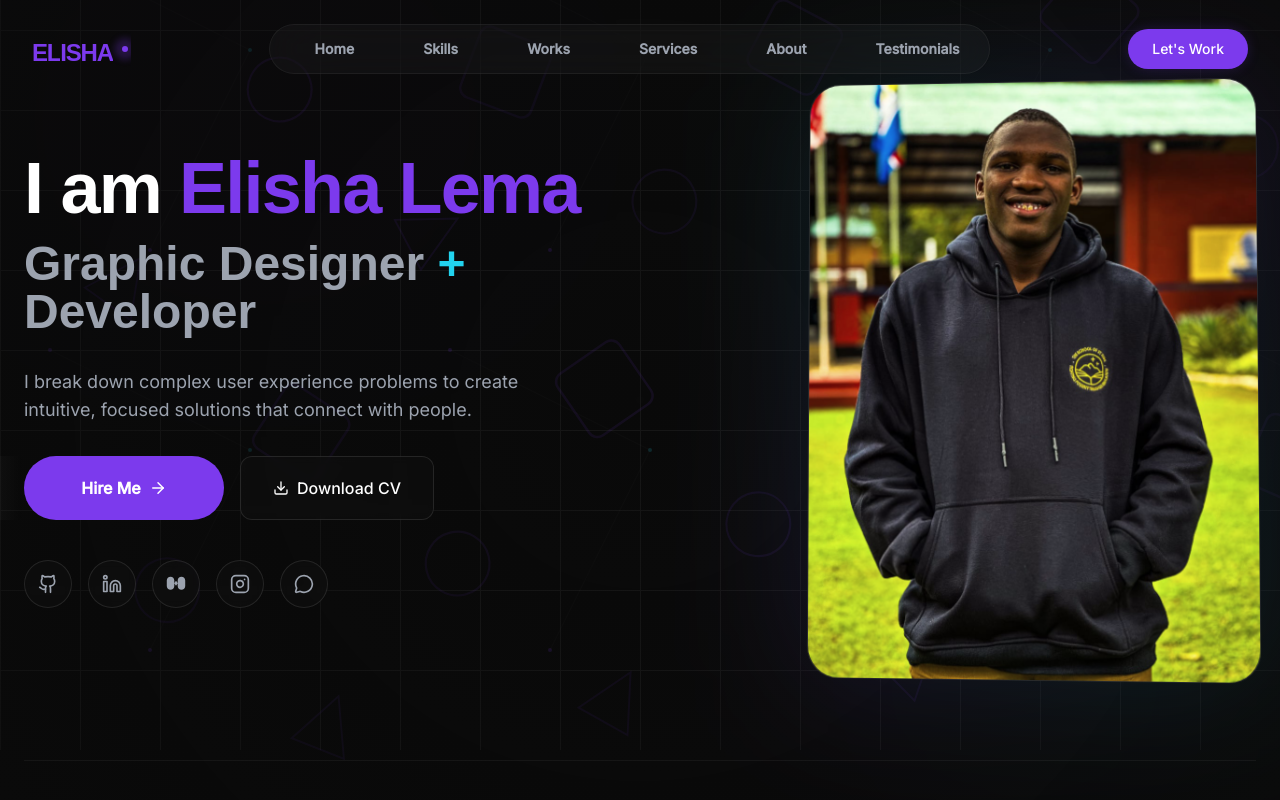
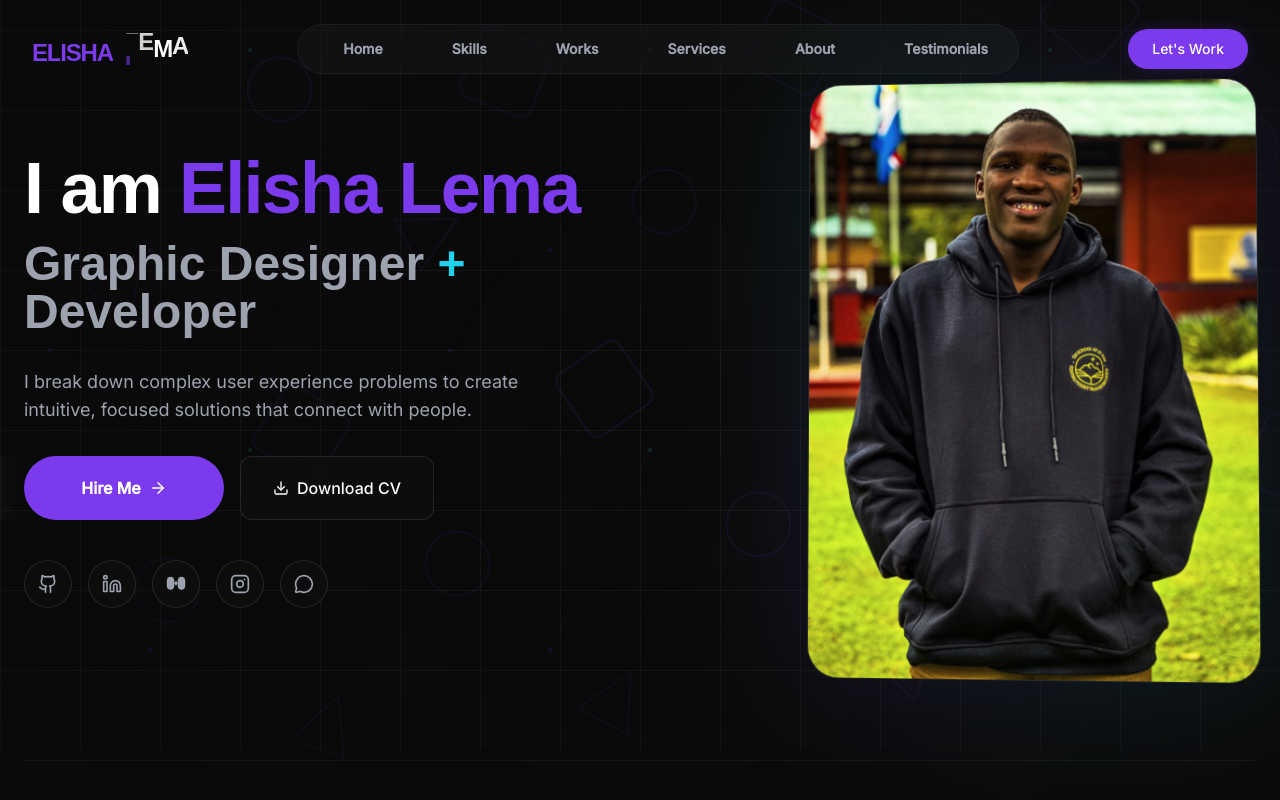
Before and after one commit to Lemar812/Elisha-Lema-Portfolio, a React (Vite) app: page / in a window 1280 px wide. Shown: the top 800 px of the page. Built offline with nearby package versions, Linux system fonts and the light colour scheme; a web font is replaced by a local one.

Commit message:
Update navbar logo text

```diff
--- a/src/components/Navbar.tsx
+++ b/src/components/Navbar.tsx
@@ -76,12 +76,22 @@ export default function Navbar() {
                 )}>
                     <motion.a
                         href="#"
-                        className="group relative flex items-center gap-1 overflow-hidden"
+                        className="group relative flex items-center overflow-hidden"
                         whileHover="hover"
                     >
                         <div className="flex relative py-1">
-                            {"ELISHA".split("").map((letter, i) => (
-                                <div key={i} className="relative flex flex-col h-[28px] md:h-[32px] overflow-hidden">
+                            {"ELISHA LEMA".split("").map((letter, i) => (
+                                <div
+                                    key={i}
+                                    className={cn(
+                                        "relative flex flex-col h-[28px] md:h-[32px] overflow-hidden",
+                                        letter === " " ? "w-2 md:w-3" : ""
+                                    )}
+                                >
+                                    {letter === " " ? (
+                                        <span className="sr-only"> </span>
+                                    ) : (
+                                        <>
                                     <motion.span
                                         initial={{ y: 30, opacity: 0 }}
                                         animate={{
@@ -116,27 +126,10 @@ export default function Navbar() {
                                     >
                                         {letter}
                                     </motion.span>
+                                        </>
+                                    )}
                                 </div>
                             ))}
-                        </div>
-                        <div className="relative flex items-center justify-center w-3 h-3 ml-0.5">
-                            <motion.span
-                                initial={{ scale: 0 }}
-                                animate={{ scale: 1 }}
-                                transition={{ delay: 1, type: "spring", stiffness: 300 }}
-                                className="w-1.5 h-1.5 rounded-full bg-primary z-10"
-                            />
-                            <motion.span
-                                animate={{ scale: [1, 1.8, 1], opacity: [0.3, 0.6, 0.3] }}
-                                transition={{ duration: 2, repeat: Infinity }}
-                                className="absolute w-full h-full rounded-full bg-primary/40 blur-[2px]"
-                            />
-                            <motion.span
-                                variants={{
-                                    hover: { scale: 2.5, opacity: 0, transition: { duration: 0.6 } }
-                                }}
-                                className="absolute w-full h-full rounded-full border border-primary opacity-0"
-                            />
                         </div>
                     </motion.a>
 
```
